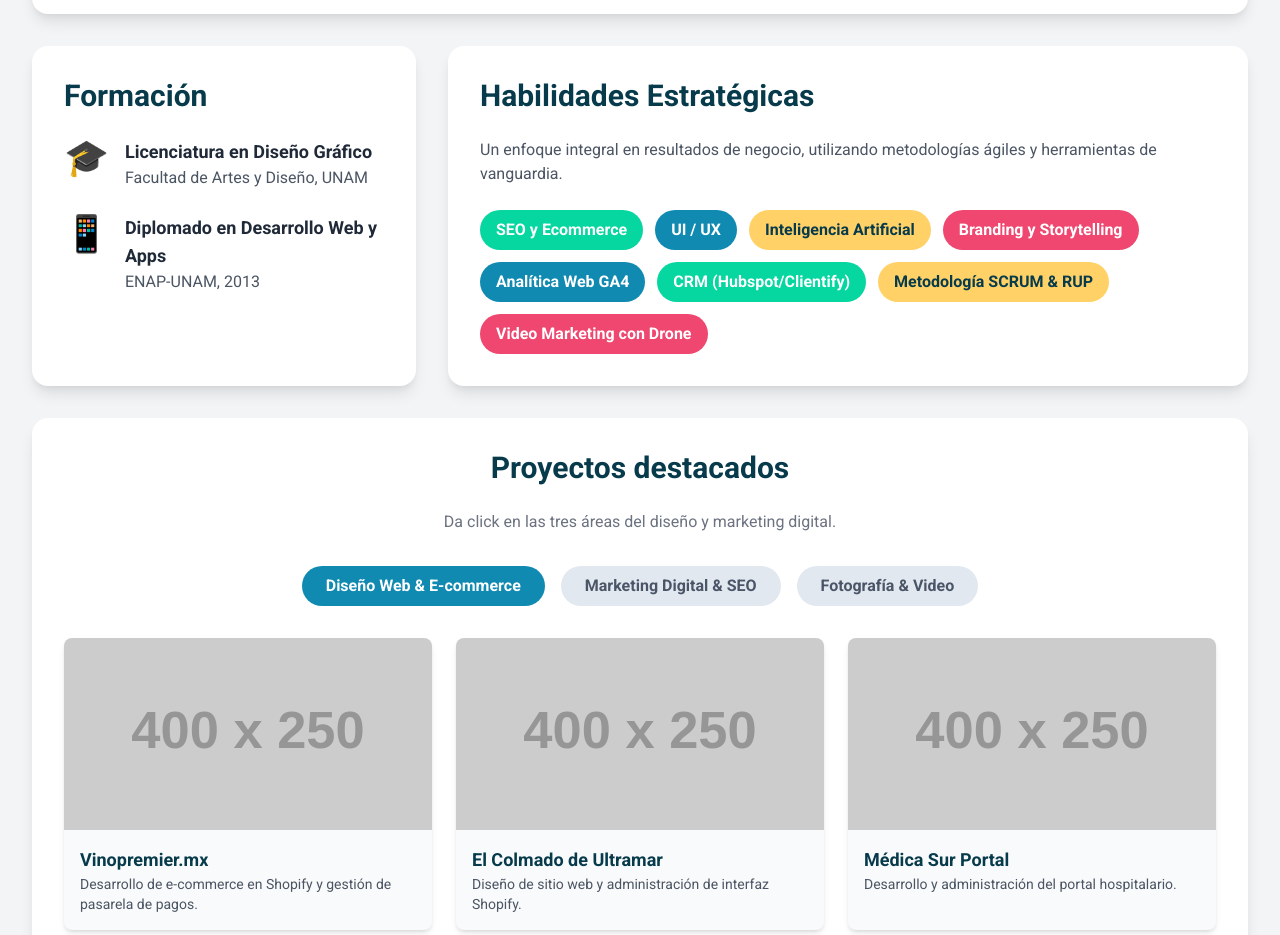
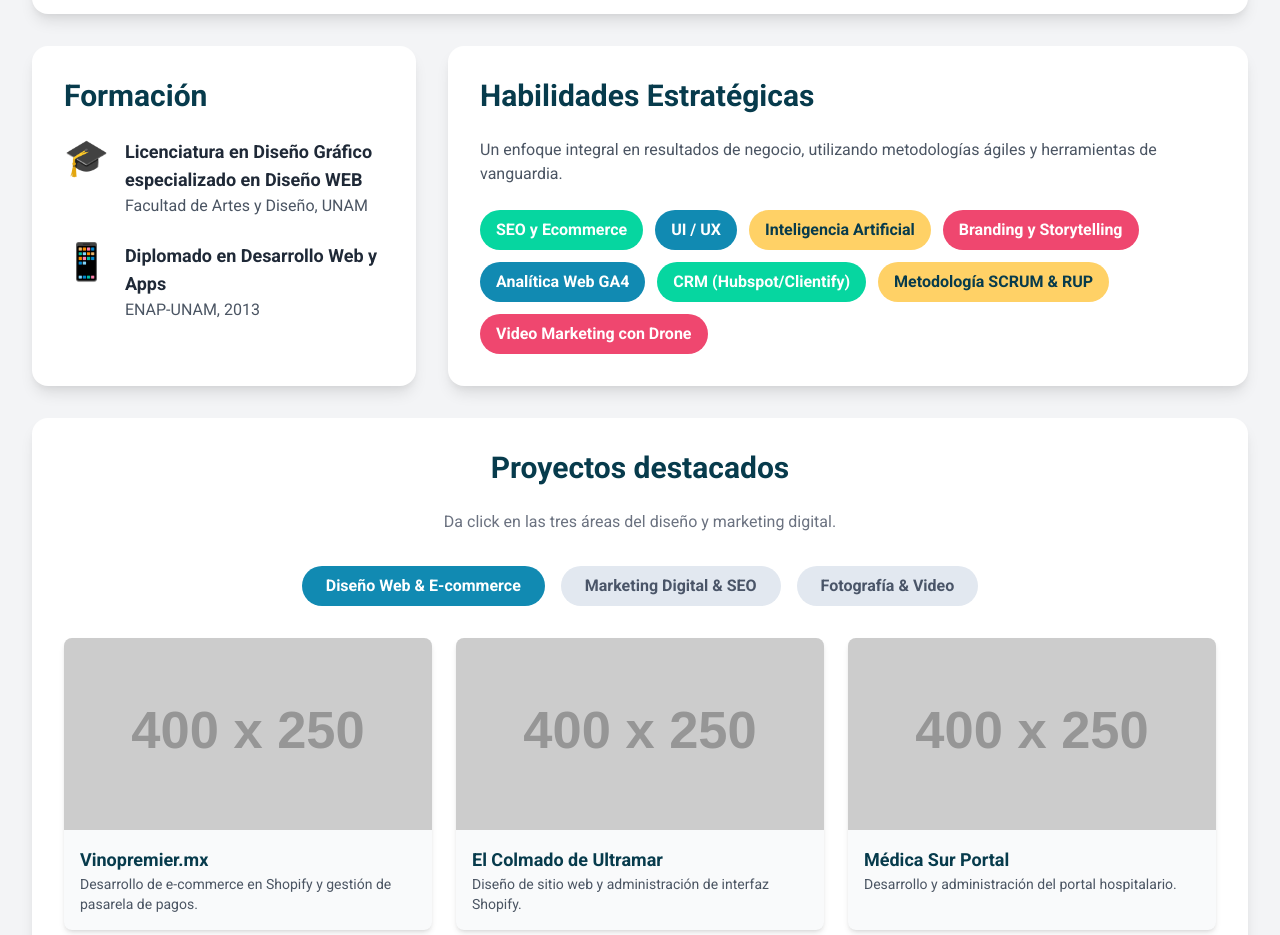
Before and after one commit to joseluisjacobo/joseluisjacobo.github.io, a website: page index.html in a window 1280 px wide. Shown: the part 2074-3009 px from the top of the page. Drawn offline with nearby package versions, Linux system fonts and the light colour scheme; placeholder pictures from the web are drawn by us.

Commit message:
Cambio en Perfil

```diff
--- a/index.html
+++ b/index.html
@@ -111,7 +111,7 @@
                     <li class="flex items-start">
                         <span class="text-4xl text-[#118AB2] mr-4">🎓</span>
                         <div>
-                            <h3 class="font-bold text-lg">Licenciatura en Diseño Gráfico</h3>
+                            <h3 class="font-bold text-lg">Licenciatura en Diseño Gráfico especializado en Diseño WEB</h3>
                             <p class="text-gray-600">Facultad de Artes y Diseño, UNAM</p>
                         </div>
                     </li>
```
